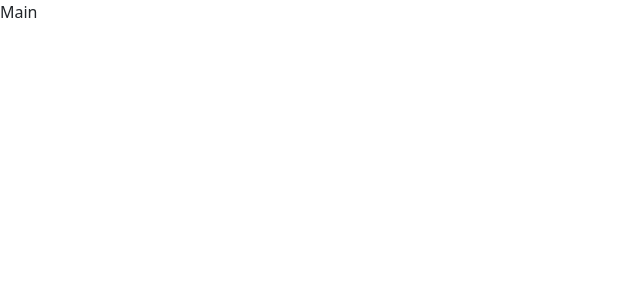
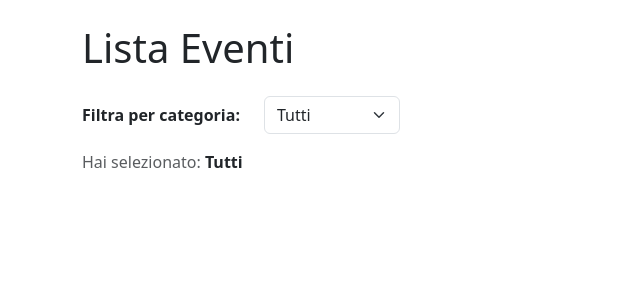
Before and after one commit to SimonePalmisciano/react-eventboard-team, a React (Vite) app: page / in a window 1280 px wide. Shown: the top 300 px of the page, without its empty margins (0-640 px from the left). Built offline with nearby package versions, Linux system fonts and the light colour scheme.

Commit message:
add select

```diff
--- a/src/App.jsx
+++ b/src/App.jsx
@@ -1,9 +1,44 @@
-import Main from "./components/Main/Main";
+import { useState } from "react";
 
+const events = [
+  { id: 1, title: "Frontend Conference", date: "2026-06-20", category: "Conferenze", status: "aperto" },
+  { id: 2, title: "React Workshop", date: "2026-07-05", category: "Workshop", status: "aperto" },
+  { id: 3, title: "CSS Meetup", date: "2026-07-12", category: "Meetup", status: "chiuso" },
+  { id: 4, title: "Node.js Workshop", date: "2026-07-18", category: "Workshop", status: "aperto" },
+  { id: 5, title: "Vue.js Meetup", date: "2026-08-02", category: "Meetup", status: "chiuso" },
+  { id: 6, title: "Web Performance Conference", date: "2026-08-15", category: "Conferenze", status: "aperto" },
+];
 
 function App() {
+  const [option, setOption] = useState("Tutti");
+
   return (
-    <Main />
-  )
+    <div className="container py-4">
+      <h1 className="mb-4">Lista Eventi</h1>
+
+      <div className="row align-items-center mb-3">
+        <div className="col-auto">
+          <label htmlFor="filtro-categoria" className="col-form-label fw-semibold">
+            Filtra per categoria:
+          </label>
+        </div>
+        <div className="col-auto">
+          <select
+            id="filtro-categoria" className="form-select" value={option} onChange={(e) => setOption(e.target.value)}>
+            <option value="Tutti">Tutti</option>
+            <option value="Conferenze">Conferenze</option>
+            <option value="Workshop">Workshop</option>
+            <option value="Meetup">Meetup</option>
+          </select>
+        </div>
+      </div>
+
+      <p className="text-muted">
+        Hai selezionato: <strong className="text-dark">{option}</strong>
+      </p>
+
+    </div>
+  );
 }
+
 export default App;
```
